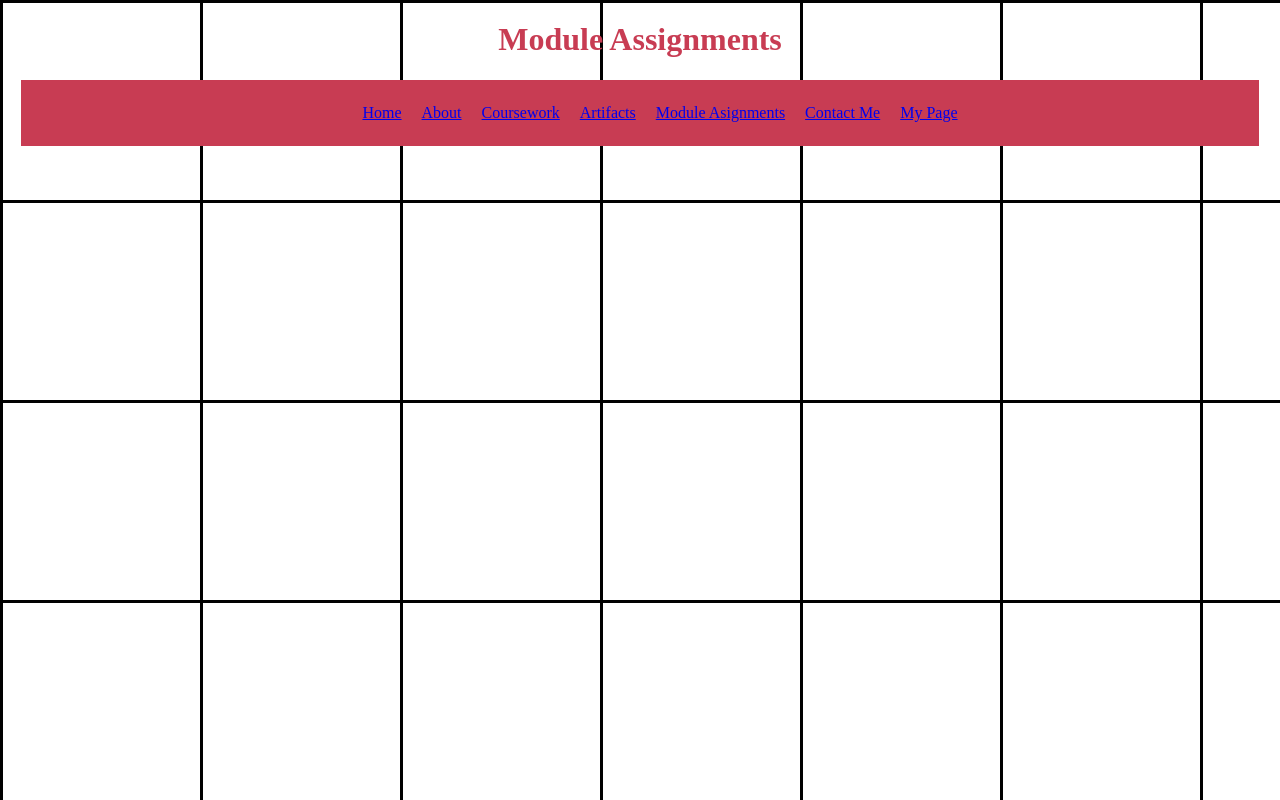
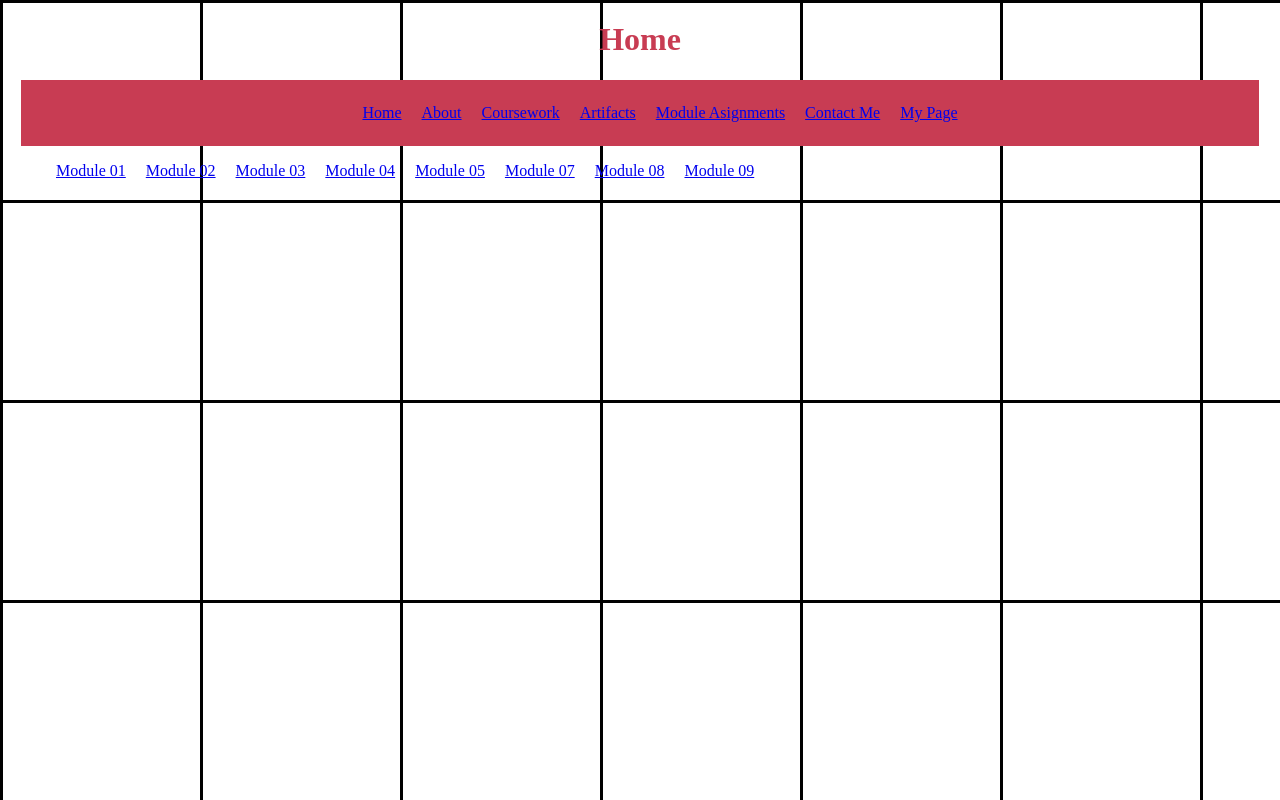
Before and after one commit to TrentKlinge/bc_prog109_web_based_porfolio_module_assignments, a plain HTML site: page index.html in a window 1280 px wide. Drawn offline with Linux system fonts and the light colour scheme.

Commit message:
Update index.html

```diff
--- a/index.html
+++ b/index.html
@@ -8,7 +8,7 @@
   </head>
   <body>
     <div id=header>
-      <h1>Module Assignments</h1>
+      <h1>Home</h1>
 			<div id="nav">
 				<ul>
 					<li><a href="https://trentklinge.github.io/bc_prog109_web_based_porfolio_home/">Home</a></li>
@@ -21,3 +21,17 @@
 				</ul>
 			</div>
 		</div>
+	  <div id="pageContent">
+		  <ul>
+			  <li><a href="https://trentklinge.github.io/Bc_Prog109_Module01_Klinge/" target=”_blank”>Module 01</a></li>
+			  <li><a href="https://trentklinge.github.io/Bc_module02_Klinge/" target=”_blank”>Module 02</a></li>
+			  <li><a href="https://trentklinge.github.io/bc_prog109_module03_klinge/" target=”_blank”>Module 03</a></li>
+			  <li><a href="https://trentklinge.github.io/bc_module04_klinge/" target=”_blank”>Module 04</a></li>
+			  <li><a href="https://trentklinge.github.io/bc_prog109_module05_klinge/" target=”_blank”>Module 05</a></li>
+			  <li><a href="https://trentklinge.github.io/bc_prog109_module7_klinge/" target=”_blank”>Module 07</a></li>
+			  <li><a href="https://trentklinge.github.io/bc_prog109_module08_klinge/" target=”_blank”>Module 08</a></li>
+			  <li><a href="https://trentklinge.github.io/Bc_Prog109_Module09_Klinge/" target=”_blank”>Module 09</a></li>
+		  </ul>
+	  </div>
+	</body>
+</html>
```
